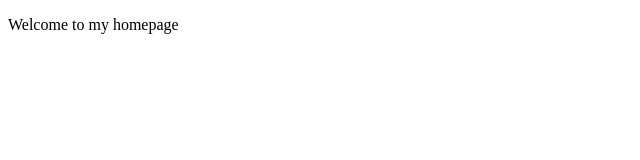
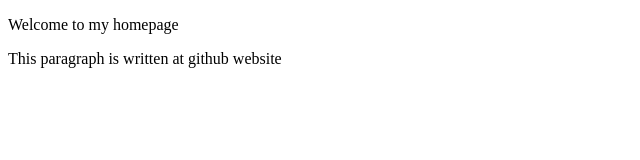
Before and after one commit to Youngseok1/my-site, a plain HTML site: page index.html in a window 1280 px wide. Shown: the whole page, without its empty margins (0-640 px from the left). Drawn offline with Linux system fonts and the light colour scheme.

Commit message:
Modified the index.html at the github site

```diff
--- a/index.html
+++ b/index.html
@@ -5,5 +5,6 @@
 </head>
 <body>
     <p>Welcome to my homepage</p>
+    <p>This paragraph is written at github website</p>
 </body>
 </html>
```
